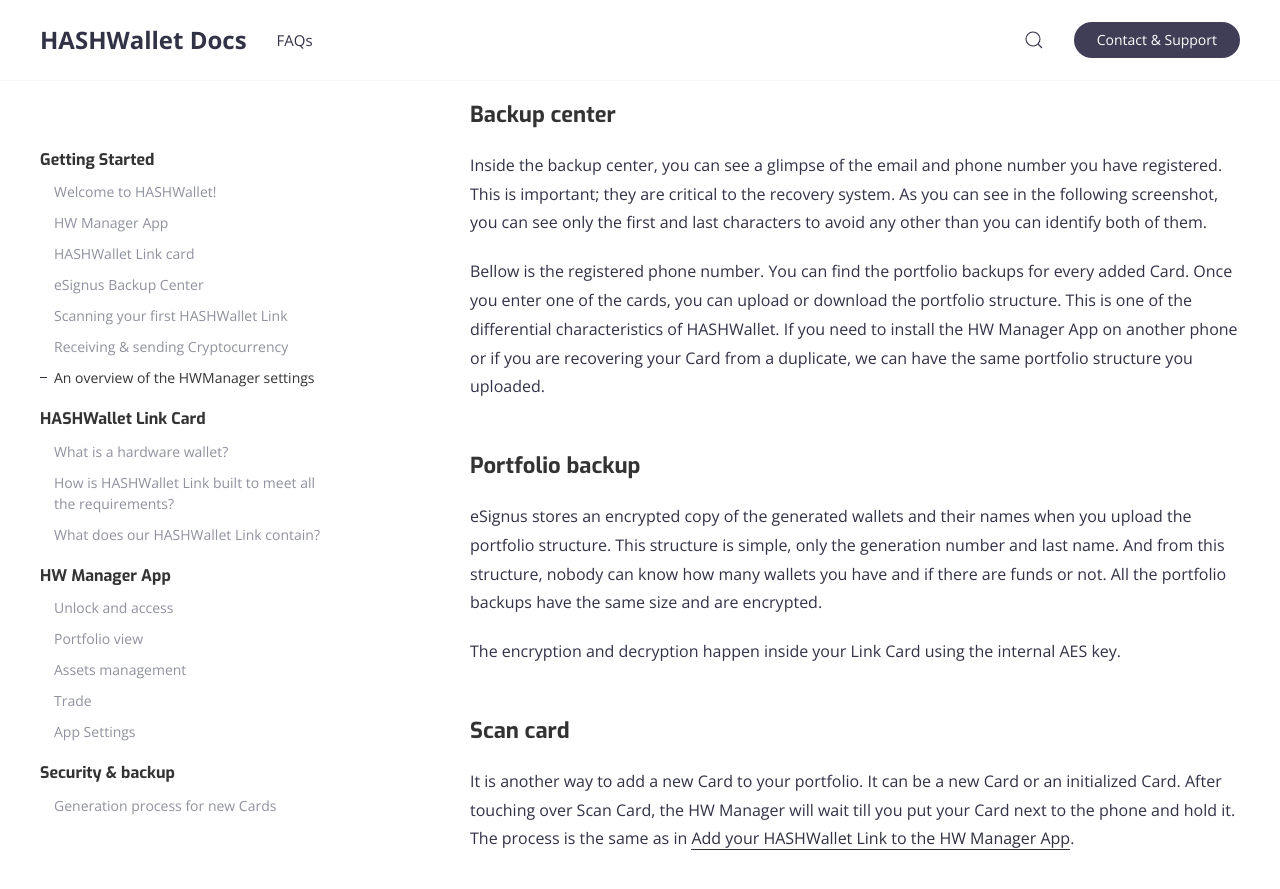
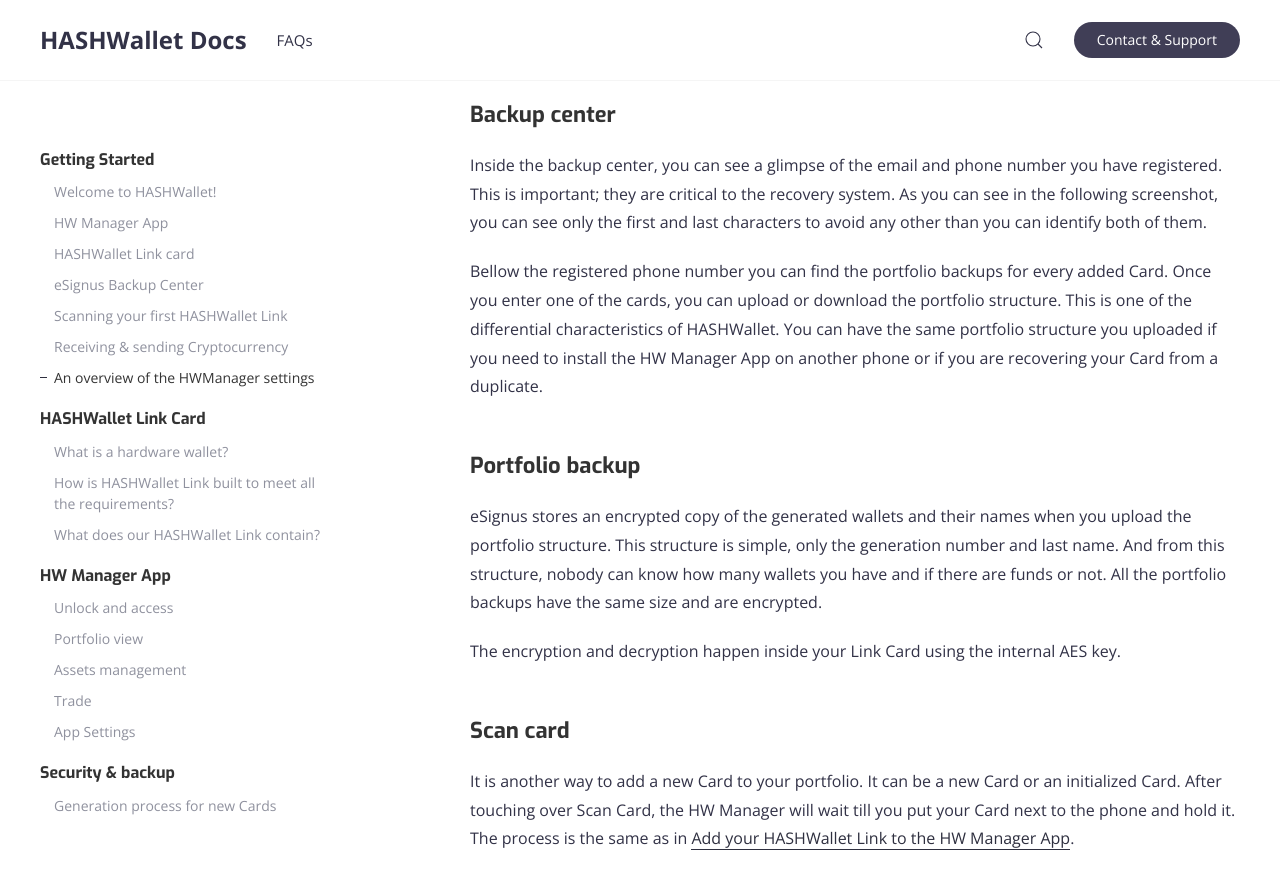
Before and after one commit to eSignus/support, a Jekyll site: the page built from _docs/settings.md, in a window 1280 px wide and 900 px high, scrolled down 343 px. Shown: the top 889 px of the window. Built offline with Jekyll 4.4.1, drawn with Linux system fonts in a browser that asks for light colours.

Commit message:
Update settings.md

```diff
--- a/_docs/settings.md
+++ b/_docs/settings.md
@@ -10,7 +10,7 @@
 
 Inside the backup center, you can see a glimpse of the email and phone number you have registered. This is important; they are critical to the recovery system. As you can see in the following screenshot, you can see only the first and last characters to avoid any other than you can identify both of them.
 
-Bellow is the registered phone number. You can find the portfolio backups for every added Card. Once you enter one of the cards, you can upload or download the portfolio structure. This is one of the differential characteristics of HASHWallet. If you need to install the HW Manager App on another phone or if you are recovering your Card from a duplicate, we can have the same portfolio structure you uploaded.
+Bellow the registered phone number you can find the portfolio backups for every added Card. Once you enter one of the cards, you can upload or download the portfolio structure. This is one of the differential characteristics of HASHWallet. You can have the same portfolio structure you uploaded if you need to install the HW Manager App on another phone or if you are recovering your Card from a duplicate.
 
 ### Portfolio backup
 
```
